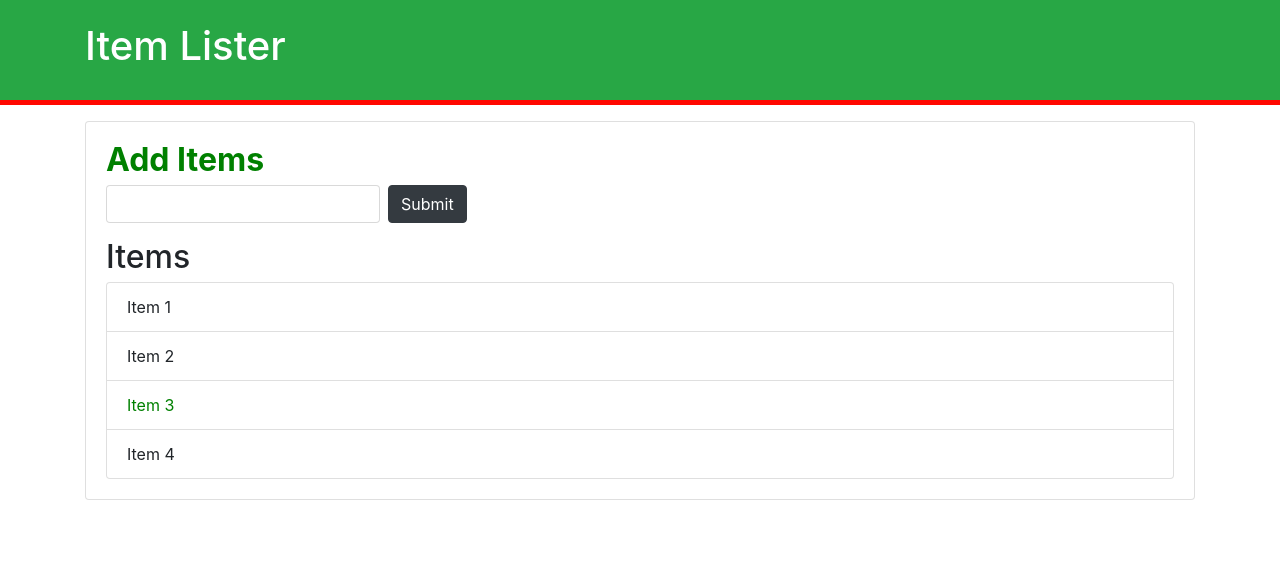
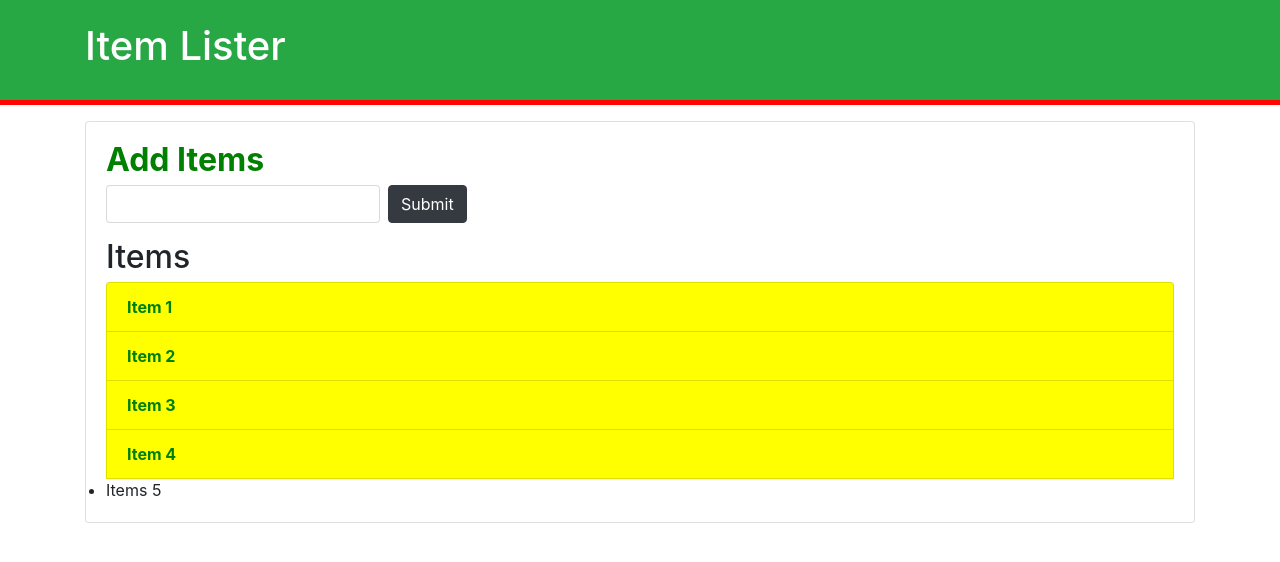
Before and after one commit to MaazDanish/dom-manipulations, a plain HTML site: page index.html in a window 1280 px wide. Drawn offline with nearby package versions, Linux system fonts and the light colour scheme.

Commit message:
updated the items and craeted

```diff
--- a/index.html
+++ b/index.html
@@ -26,6 +26,7 @@
       <li class="list-group-item">Item 2</li>
       <li class="list-group-item">Item 3</li>
       <li class="list-group-item">Item 4</li>
+      <li>Items 5</li>
     </ul>
    </div>
   </div>
--- a/index.js
+++ b/index.js
@@ -8,5 +8,14 @@ addItems.style.color = 'green';
 
 let item = document.querySelectorAll('.list-group-item');
 console.log(item[2]);
-item[2].style.color = 'green';
-item.style.fontWeight = 'bolder';
+//  by this we cn give style to single element using child
+// item[2].style.color = 'green';
+// item[0].style.fontWeight = 'bold';
+
+//  to give the style all elements is a single use for loop
+for(let i=0; i<item.length; i++){
+    item[i].style.background ='yellow';
+    item[i].style.color='green';
+    item[i].style.fontWeight='bolder';
+}
+let items = document.getElementsByTagName('li');
```
